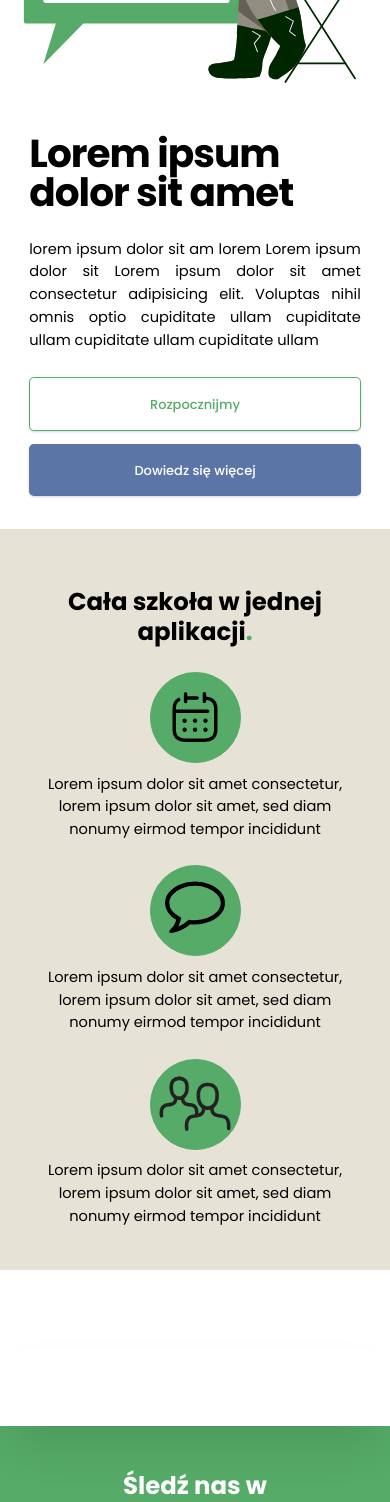
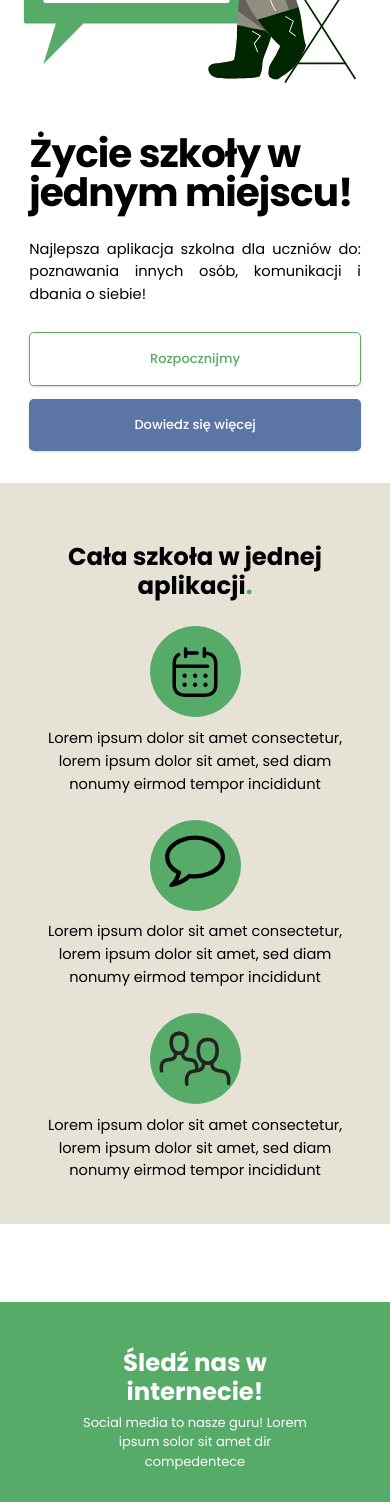
Before and after one commit to schoola-pl/schoola-landing, a Next.js app: page / in a window 390 px wide. Shown: the part 340-1842 px from the top of the page. Built offline with nearby package versions, Linux system fonts and the light colour scheme.

Commit message:
Descriprion to the SectionCTA

```diff
--- a/components/organisms/AppIntroductionSection/AppIntroductionSection.tsx
+++ b/components/organisms/AppIntroductionSection/AppIntroductionSection.tsx
@@ -72,7 +72,7 @@ const AppIntroductionSection = () => (
         </div>
       </div>
     </div>
-    <div className="h-24 bg-white w-screen opacity-50 shadow-inner shadow-2xl"></div>
+    <div className="hidden md:block h-24 bg-white w-screen opacity-50 shadow-inner"></div>
   </>
 );
 
--- a/components/organisms/SectionCTA/SectionCTA.tsx
+++ b/components/organisms/SectionCTA/SectionCTA.tsx
@@ -6,10 +6,9 @@ import Link from 'next/link';
 const SectionCTA: React.FC = () => (
   <div className="h-full flex items-center justify-center flex-col-reverse md:flex-row px-5 md:px-3 xl:px-16 xl:py-0 2xl:mb-4 2xl:py-12">
     <div className="flex flex-col items-start py-10 px-4 md:py-20 lg:py-26">
-      <h1 className="text-5xl md:text-6xl mb-8 font-extrabold tracking-tight xl:text-7xl 2xl:mb-20">Lorem ipsum dolor sit amet</h1>
+      <h1 className="text-5xl md:text-6xl mb-8 font-extrabold tracking-tight xl:text-7xl 2xl:mb-20">Życie szkoły w jednym miejscu!</h1>
       <p className="text-lg md:text-xl 2xl:text-2xl max-w-3xl text-justify md:text-left">
-        lorem ipsum dolor sit am lorem Lorem ipsum dolor sit Lorem ipsum dolor sit amet consectetur adipisicing elit. Voluptas nihil omnis optio
-        cupiditate ullam cupiditate ullam cupiditate ullam cupiditate ullam
+      Najlepsza aplikacja szkolna dla uczniów do: poznawania innych osób, komunikacji i dbania o siebie!
       </p>
       <div className="mt-8 md:mt-10 2xl:mt-20 flex flex-col md:flex-row content-start w-full md:w-auto">
         <div className="inline-flex rounded-md shadow">
--- a/pages/about.tsx
+++ b/pages/about.tsx
@@ -114,8 +114,7 @@ const about = () => {
           <h2 className="text-base font-bold text-indigo-600 md:text-left">
             Chcemy razem zmienić świat na lepsze, w tym szkoły<span className="text-emerald-dark">.</span>
           </h2>
-          <h1 className="font-bold text-3xl md:text-4xl lg:text-5xl font-heading text-gray-900 md:text-left">
-            Oto nasz niesamowity zespół<span className="text-emerald-dark">.</span>
+          <h1 className="font-bold text-3xl md:text-4xl lg:text-5xl font-heading text-gray-900 md:text-left"> Oto nasz niesamowity zespół<span className="text-emerald-dark">.</span>
           </h1>
           <article>
             <p className="px-5 my-3 md:py-8 md:px-8 md:mt-6 text-justify md:leading-relaxed md:bg-white md:mr-10 md:border-emerald-dark md:border-l-4 text-lg relative z-10">
--- a/pages/index.tsx
+++ b/pages/index.tsx
@@ -1,16 +1,17 @@
 import type { NextPage } from 'next';
 import SectionCTA from 'components/organisms/SectionCTA/SectionCTA';
-import ProblemSection from '../components/organisms/AppIntroductionSection/AppIntroductionSection';
+import AppIntroductionSection from '../components/organisms/AppIntroductionSection/AppIntroductionSection';
 import NewsletterSection from 'components/organisms/NewsletterSection/NewsletterSection';
 import SocialSection from '../components/organisms/SocialSection/SocialSection';
 
 const Home: NextPage = () => (
   <>
     <SectionCTA />
-    <ProblemSection />
+    <AppIntroductionSection />
     <SocialSection />
     <NewsletterSection />
   </>
 );
 
+
 export default Home;
```
